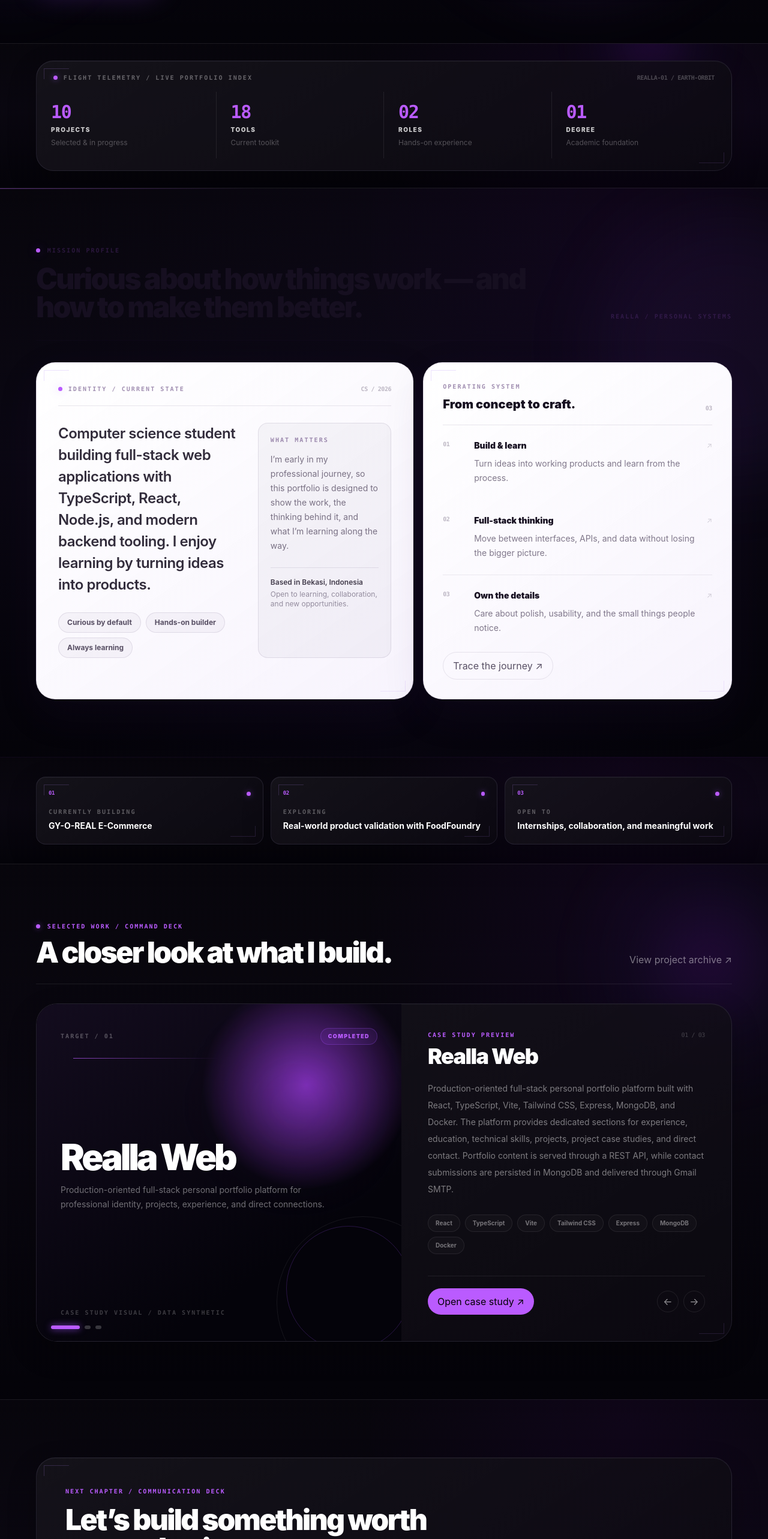
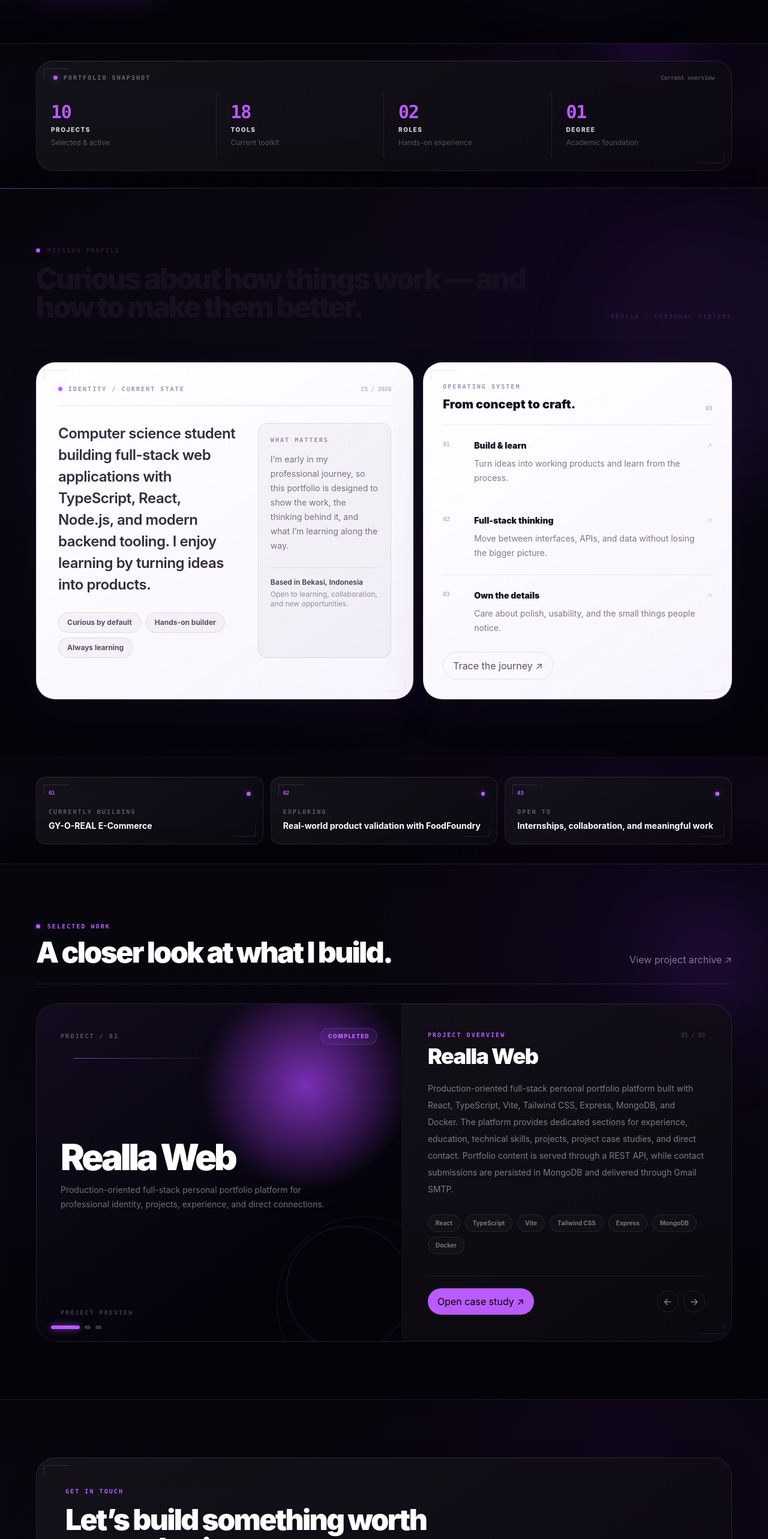
Before and after one commit to EllaUktolseja/Serverless-Realla-Website, a React (Vite) app in the folder apps/web/: page / in a window 1280 px wide. Shown: the part 780-3346 px from the top of the page at 60% size. Built offline with nearby package versions, Linux system fonts and the light colour scheme.

Commit message:
refactor(ui): de-overengineer astronaut theme

```diff
--- a/apps/web/src/pages/HomePage.tsx
+++ b/apps/web/src/pages/HomePage.tsx
@@ -50,13 +50,13 @@ function HomePage() {
               <div className="flex flex-col gap-4 sm:flex-row sm:items-center sm:justify-between sm:px-2">
                 <div className="flex items-center gap-2.5">
                   <span className="signal-dot" />
-                  <span className="hud-label text-white/36">Flight telemetry / live portfolio index</span>
+                  <span className="hud-label text-white/36">Portfolio snapshot</span>
                 </div>
-                <span className="hud-number text-[10px] font-bold text-white/25">REALLA-01 / EARTH-ORBIT</span>
+                <span className="hud-number text-[10px] font-bold text-white/25">Current overview</span>
               </div>
               <div className="mt-4 grid grid-cols-2 divide-x divide-white/8 sm:grid-cols-4">
                 {[
-                  [String(projects.length).padStart(2, "0"), "Projects", "Selected & in progress"],
+                  [String(projects.length).padStart(2, "0"), "Projects", "Selected & active"],
                   [String(skills.length).padStart(2, "0"), "Tools", "Current toolkit"],
                   [String(experiences.length).padStart(2, "0"), "Roles", "Hands-on experience"],
                   [String(education.length).padStart(2, "0"), "Degree", "Academic foundation"],
@@ -104,7 +104,7 @@ function HomePage() {
           <div className="flex flex-col gap-5 border-b border-white/8 pb-7 sm:flex-row sm:items-end sm:justify-between">
             <Reveal>
               <div>
-                <div className="hud-label flex items-center gap-3 text-primary"><span className="signal-dot" />Selected work / command deck</div>
+                <div className="hud-label flex items-center gap-3 text-primary"><span className="signal-dot" />Selected work</div>
                 <h2 className="mt-3 max-w-3xl text-3xl font-black tracking-[-0.055em] text-white sm:text-5xl">
                   A closer look at what I build.
                 </h2>
@@ -140,14 +140,14 @@ function HomePage() {
                           <div className="absolute right-[16%] top-[16%] size-40 rounded-full bg-primary/8 blur-3xl" />
                           <div className="relative flex h-full flex-col justify-between p-7 sm:p-10">
                             <div className="flex items-center justify-between">
-                              <span className="hud-label text-white/30">Target / {String(active + 1).padStart(2, "0")}</span>
+                              <span className="hud-label text-white/30">Project / {String(active + 1).padStart(2, "0")}</span>
                               <span className="rounded-full border border-primary/22 bg-primary/8 px-3 py-1.5 text-[9px] font-black uppercase tracking-[0.15em] text-primary">{currentProject.status}</span>
                             </div>
                             <div>
                               <p className="max-w-xl text-5xl font-black leading-[0.9] tracking-[-0.07em] text-white sm:text-6xl">{currentProject.title}</p>
                               <p className="mt-4 max-w-md text-sm leading-6 text-white/42">{currentProject.shortDescription}</p>
                             </div>
-                            <div className="hud-label text-white/22">CASE STUDY VISUAL / DATA SYNTHETIC</div>
+                            <div className="hud-label text-white/22">Project preview</div>
                           </div>
                         </div>
                       )}
@@ -172,7 +172,7 @@ function HomePage() {
                     <div>
                       <div className="flex items-start justify-between gap-4">
                         <div>
-                          <p className="hud-label text-primary">Case study preview</p>
+                          <p className="hud-label text-primary">Project overview</p>
                           <h3 key={currentProject.slug} className="project-copy-slide mt-2 text-3xl font-black tracking-[-0.045em] text-white sm:text-4xl">{currentProject.title}</h3>
                         </div>
                         <span className="hud-number text-[10px] text-white/22">{String(active + 1).padStart(2, "0")} / {String(showcaseProjects.length).padStart(2, "0")}</span>
@@ -225,11 +225,11 @@ function HomePage() {
             <div className="cosmic-panel scanline overflow-hidden rounded-[2rem] bg-[radial-gradient(circle_at_82%_15%,oklch(0.56_0.30_300_/_0.16),transparent_28rem),linear-gradient(145deg,#10081a,#05030a)] p-7 sm:p-10 lg:p-12">
               <div className="relative flex flex-col gap-10 lg:flex-row lg:items-end lg:justify-between">
                 <div className="max-w-2xl">
-                  <p className="hud-label text-primary">Next chapter / communication deck</p>
+                  <p className="hud-label text-primary">Get in touch</p>
                   <h2 className="mt-4 text-3xl font-black tracking-[-0.055em] text-white sm:text-5xl">Let’s build something worth remembering.</h2>
                   <p className="mt-5 max-w-xl leading-7 text-white/42">Open to internship opportunities, collaborations, and conversations about software, ideas, and the work behind them.</p>
                 </div>
-                <a href="/contact" className="hud-button inline-flex w-fit rounded-full bg-white px-5 py-3 text-sm font-black text-black transition hover:-translate-y-1 hover:shadow-2xl">Open communication ↗</a>
+                <a href="/contact" className="hud-button inline-flex w-fit rounded-full bg-white px-5 py-3 text-sm font-black text-black transition hover:-translate-y-1 hover:shadow-2xl">Contact me ↗</a>
               </div>
             </div>
           </Reveal>
```
